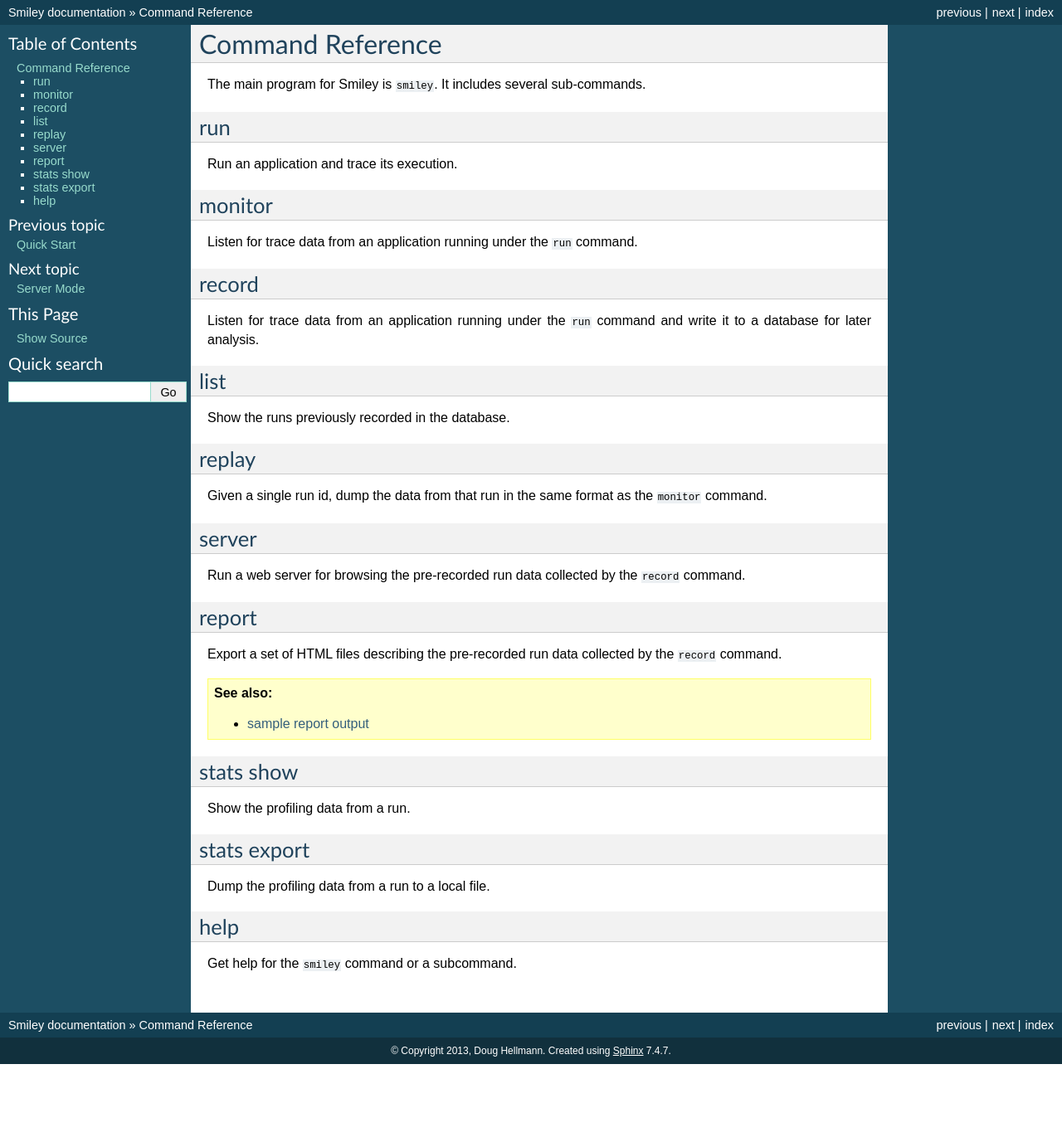
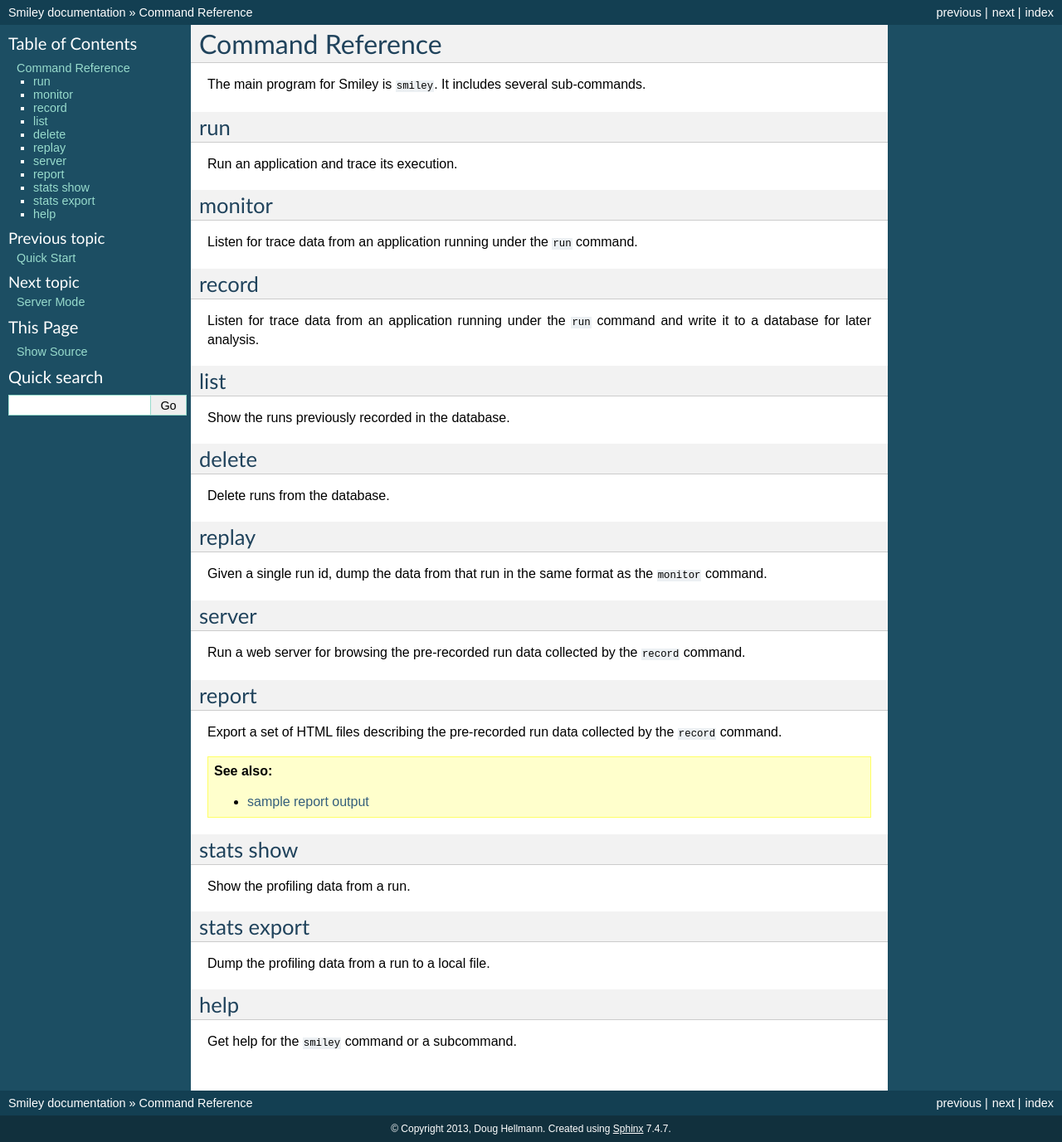
Before and after one commit to smiley-debugger/smiley, a Sphinx documentation site: the page built from docs/source/command_ref.rst, in a window 1280 px wide. Shown: the whole page at 83% size. Built offline with Sphinx 7.4.7, drawn with Linux system fonts in a browser that asks for light colours; before the commit the page ends 1283 px from its top, so only the background shows below that.

Commit message:
Update documentation for "delete" command and link.

```diff
--- a/docs/source/command_ref.rst
+++ b/docs/source/command_ref.rst
@@ -34,6 +34,13 @@
 ====
 
 Show the runs previously recorded in the database.
+
+.. _command-delete:
+
+delete
+======
+
+Delete runs from the database.
 
 .. _command-replay:
 
--- a/docs/source/history.rst
+++ b/docs/source/history.rst
@@ -5,6 +5,8 @@
 dev
 ===
 
+- Add :ref:`command-delete` to delete runs.
+- Add delete link to the web view's runs page.
 - Add :ref:`command-report` to produce static HTML output for a run.
 - Fix a problem with the "ignore" path management under virtualenv.
 
--- a/docs/source/server.rst
+++ b/docs/source/server.rst
@@ -15,7 +15,8 @@
 that page in a browser causes the server to return a list of the runs
 found in the database in reverse chronological order. For each run the
 list shows its id, "description", start and end times, and any final
-error message.
+error message. Clicking the "X" link in the far left column will
+permanently delete that run from the database.
 
 .. image:: screenshots/runs.png
    :width: 1235
```
